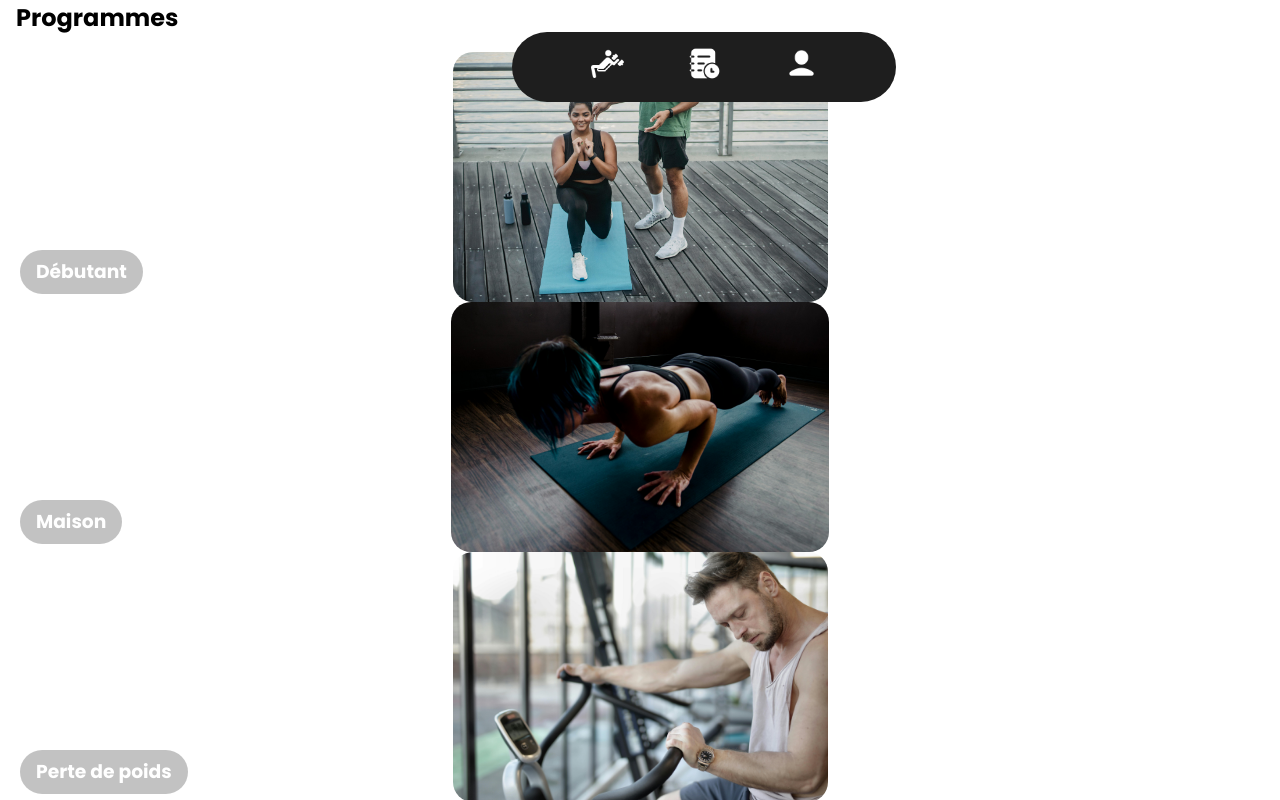
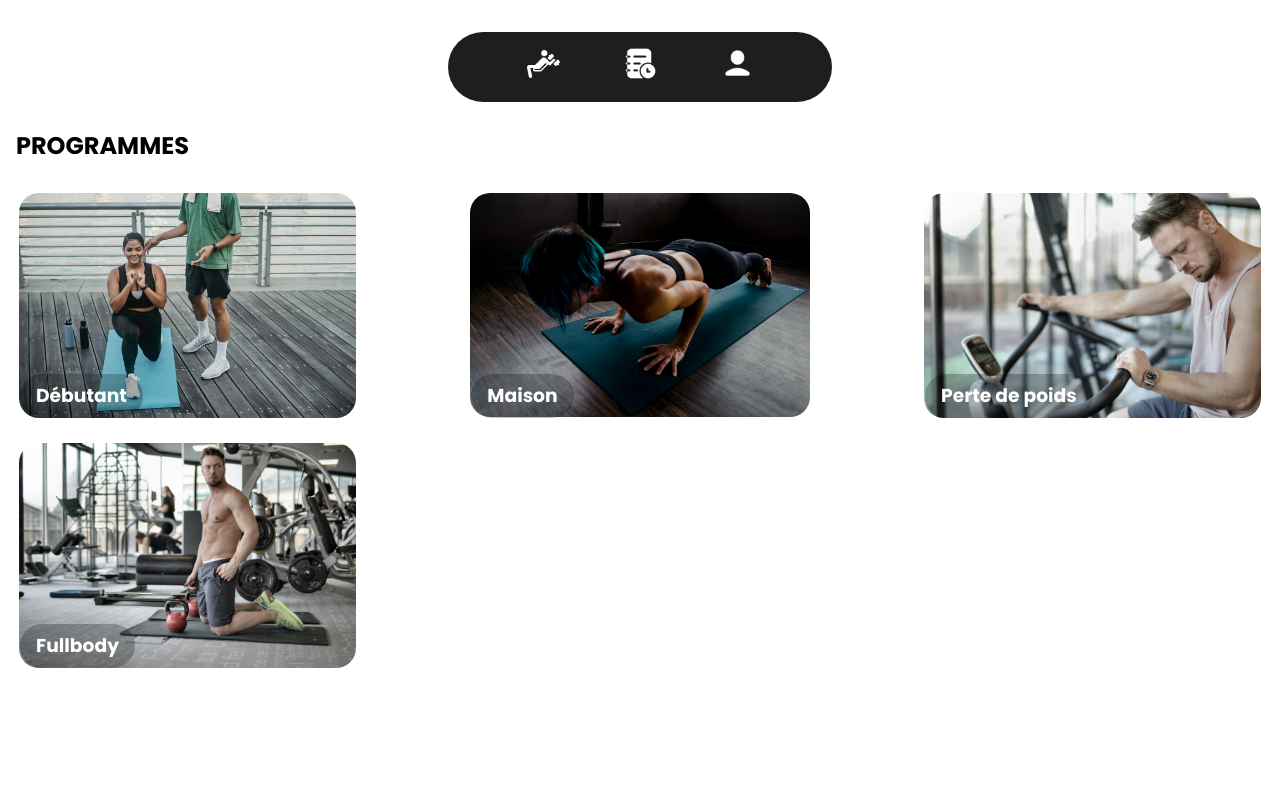
Before and after one commit to NicolasLma/Fitflow_checkpoint4, a React (Vite) app in the folder front/: page /programmes in a window 1280 px wide. Shown: the top 800 px of the page. Built offline with nearby package versions, Linux system fonts and the light colour scheme; sample sign-in values are in the browser's storage.

Commit message:
css programms

```diff
--- a/front/src/pages/Programs.jsx
+++ b/front/src/pages/Programs.jsx
@@ -31,7 +31,7 @@ export default function Programs() {
           <img src={logoFitflowBlack} alt="Fitflow Logo" />
         </section>
         <section className="programs_content">
-          <h1>Programmes</h1>
+          <h1>PROGRAMMES</h1>
           <section className="programs">
             {programsData.map((program) => (
               <Link
--- a/front/src/styles/FilteredExercices.css
+++ b/front/src/styles/FilteredExercices.css
@@ -40,3 +40,29 @@
 border: 1px solid;
 border-color: #1e1e1e;
 }
+
+@media screen and (min-width: 1024px) {
+
+  .header_filtered_exo {
+    background: none;
+    color: #1e1e1e;
+    font-size: 32px;
+    font-weight: bold;
+    margin-top: 6rem;
+  }
+
+  .header_filtered_exo img {
+    background: #1e1e1e;
+  }
+
+  .exercise_item {
+    height: 50%;
+    width: 50%;
+    padding: 1rem;
+}
+
+  .exercise_item img {
+    width: 100%;
+  }
+
+}
--- a/front/src/styles/Home.css
+++ b/front/src/styles/Home.css
@@ -11,6 +11,7 @@
   display: flex;
   position: relative;
   width: 90%;
+  height: 80vh;
   align-items: center;
   justify-content: center;
   flex-direction: column;
--- a/front/src/styles/NavBar.css
+++ b/front/src/styles/NavBar.css
@@ -21,7 +21,7 @@
     .nav_container {
         top: 1rem;
         bottom: auto;
-        left: 50%;
+        left: 45%;
         transform: translateX(-50%);
         width: 30%;
     }
--- a/front/src/styles/Programs.css
+++ b/front/src/styles/Programs.css
@@ -42,3 +42,23 @@
   max-height: 100%; /* Assure que l'image ne dépasse pas la hauteur de son conteneur */
   border-radius: 20px;
 }
+
+@media screen and (min-width: 1024px) {
+
+  .programs_container {
+    margin-top: 8rem;
+  }
+
+  .programs {
+    display: flex;
+    flex-wrap: wrap;
+    justify-content:space-between;
+  }
+
+  .img_programs h3 {
+    bottom: 12px;
+  }
+
+
+
+}
```
